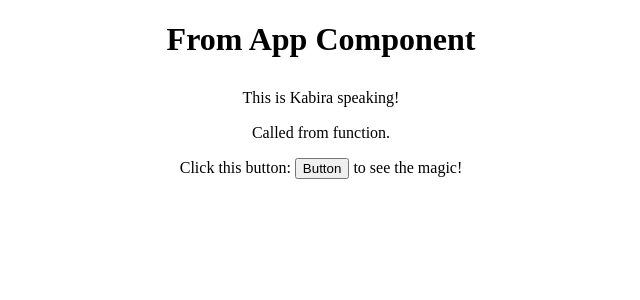
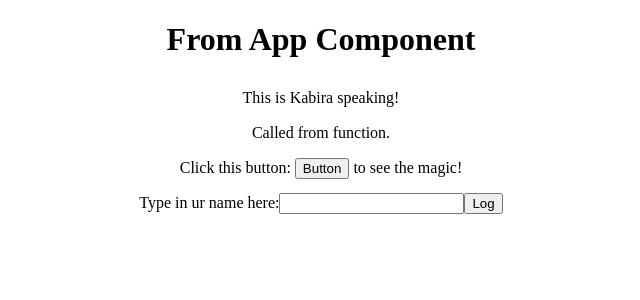
Before and after one commit to sanket0896/Angluar-6, an Angular app in the folder binding/: page / in a window 1280 px wide. Shown: the top 300 px of the page, without its empty margins (319-959 px from the left). Built offline with nearby package versions, Linux system fonts and the light colour scheme.

Commit message:
Template reference variable

```diff
--- a/binding/src/app/learning/learning.component.html
+++ b/binding/src/app/learning/learning.component.html
@@ -1,6 +1,6 @@
 <p>
   This is {{myname}} speaking!<br>
   {{func()}}<br>
-  Click this button: <button (click) = "onClick($event)">Button</button> to see the magic!<br>
-  {{message}}
+  Click this button: <button (click) = "onClick($event)">Button</button> to see the magic! <b>{{message}}</b><br>
+  Type in ur name here:<input type="text" #inputName> <button (click) = "logName(inputName.value)">Log</button><br>
 </p>
--- a/binding/src/app/learning/learning.component.ts
+++ b/binding/src/app/learning/learning.component.ts
@@ -20,4 +20,7 @@ export class LearningComponent implements OnInit {
     this.message = "Button clicked!";
     console.log(event);
   }
+  public logName(value) {
+    console.log(value);
+  }
 }
```
